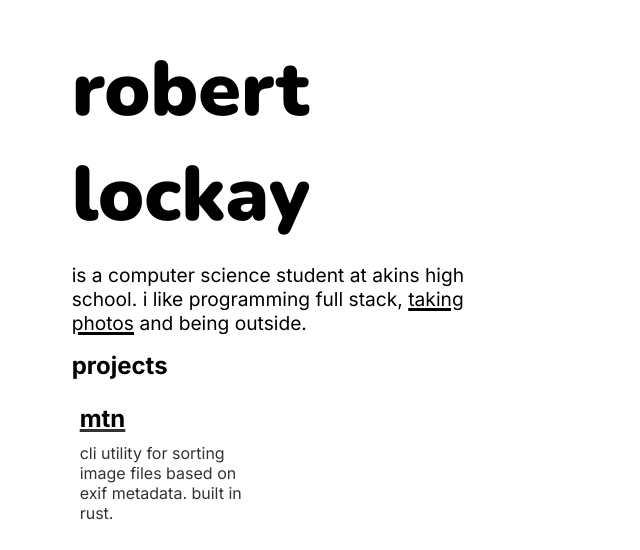
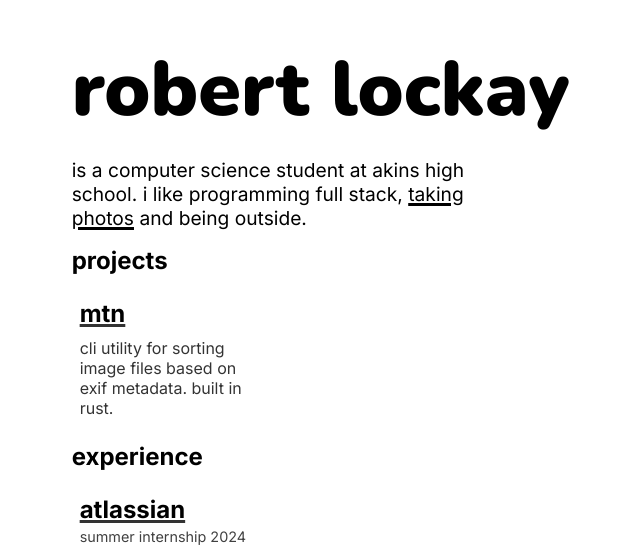
Before and after one commit to epicspaceman/rlockay, a Next.js app: page / in a window 1280 px wide. Shown: the part 243-793 px from the top of the page, without its empty margins (355-995 px from the left). Built offline with nearby package versions, Linux system fonts and the light colour scheme.

Commit message:
quick fix to stop title from wrapping

```diff
--- a/src/components/Title/title.module.css
+++ b/src/components/Title/title.module.css
@@ -2,10 +2,11 @@
     font-size: clamp(2em, 6vw, 6em);
     font-weight: 900;
     cursor: default;
-    max-width: fit-content;
-    max-height: fit-content;
+    width: fit-content;
+    height: fit-content;
     background-clip: text;
     font-family: "Nunito", sans-serif;
+    text-wrap: nowrap;
 
     &:hover {
         color: transparent;
--- a/src/components/cherryflow/cherryflow.module.css
+++ b/src/components/cherryflow/cherryflow.module.css
@@ -1,9 +1,9 @@
 .flowContainer {
-    max-width: fit-content;
-    max-height: fit-content;
+    width: fit-content;
+    height: fit-content;
     display: inline;
     position: relative;
-    overflow: hidden;
+    overflow:visible;
 }
 
 .flow {
@@ -31,9 +31,9 @@
     background: radial-gradient(circle, transparent 60%, var(--bg-color) 100%);
     z-index: -1;
     position: absolute;
-    left: 0;
+    left: -1%;
     top: 0;
-    width: 100%;
+    width: 102%;
     height: 100%;
     opacity: 0;
 }
```
